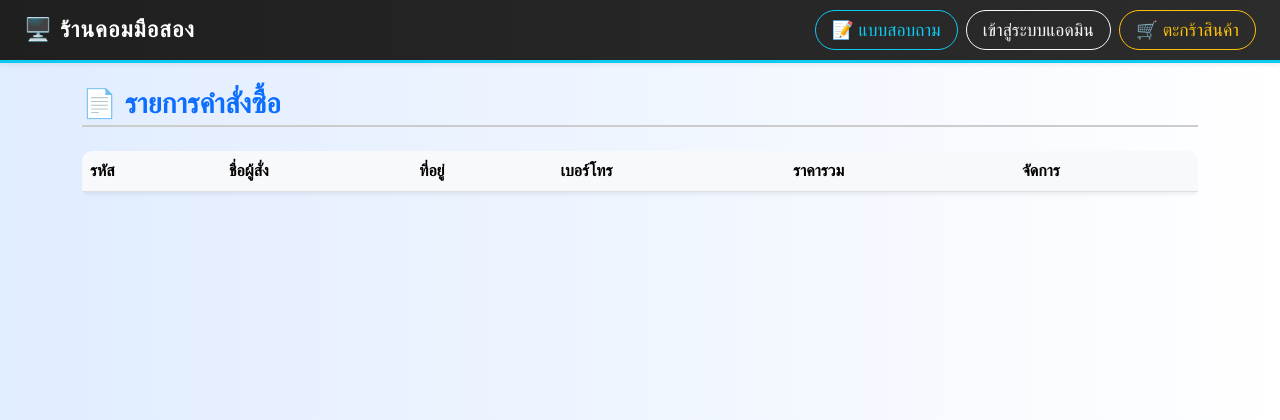
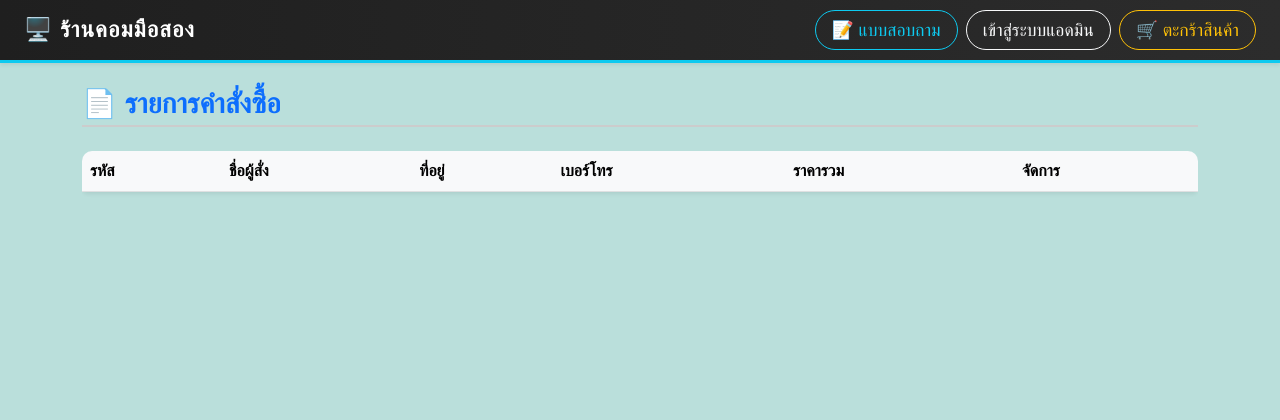
Before and after one commit to Game06TH/website-, a Flask app: page /admin/orders in a window 1280 px wide. Shown: the top 420 px of the page. Run offline with Flask 3, Linux system fonts and the light colour scheme; the visitor is signed in with stand-in values (Sample User, id 1); data that the repository does not hold is empty; some libraries are stand-ins or nearby versions.

Commit message:
ค.13.1
เปลี้ยนสีพื้นหลัง

```diff
--- a/static/css/style.css
+++ b/static/css/style.css
@@ -1,8 +1,7 @@
 /* === พื้นหลังและตัวอักษรหลัก === */
 body {
-  background: linear-gradient(to right, #e0ecff, #ffffff);
   font-family: 'Prompt', sans-serif;
-  background-color: #f5f7fa;
+  background-color: #BADFDB;
 }
 
 h2 {
```
